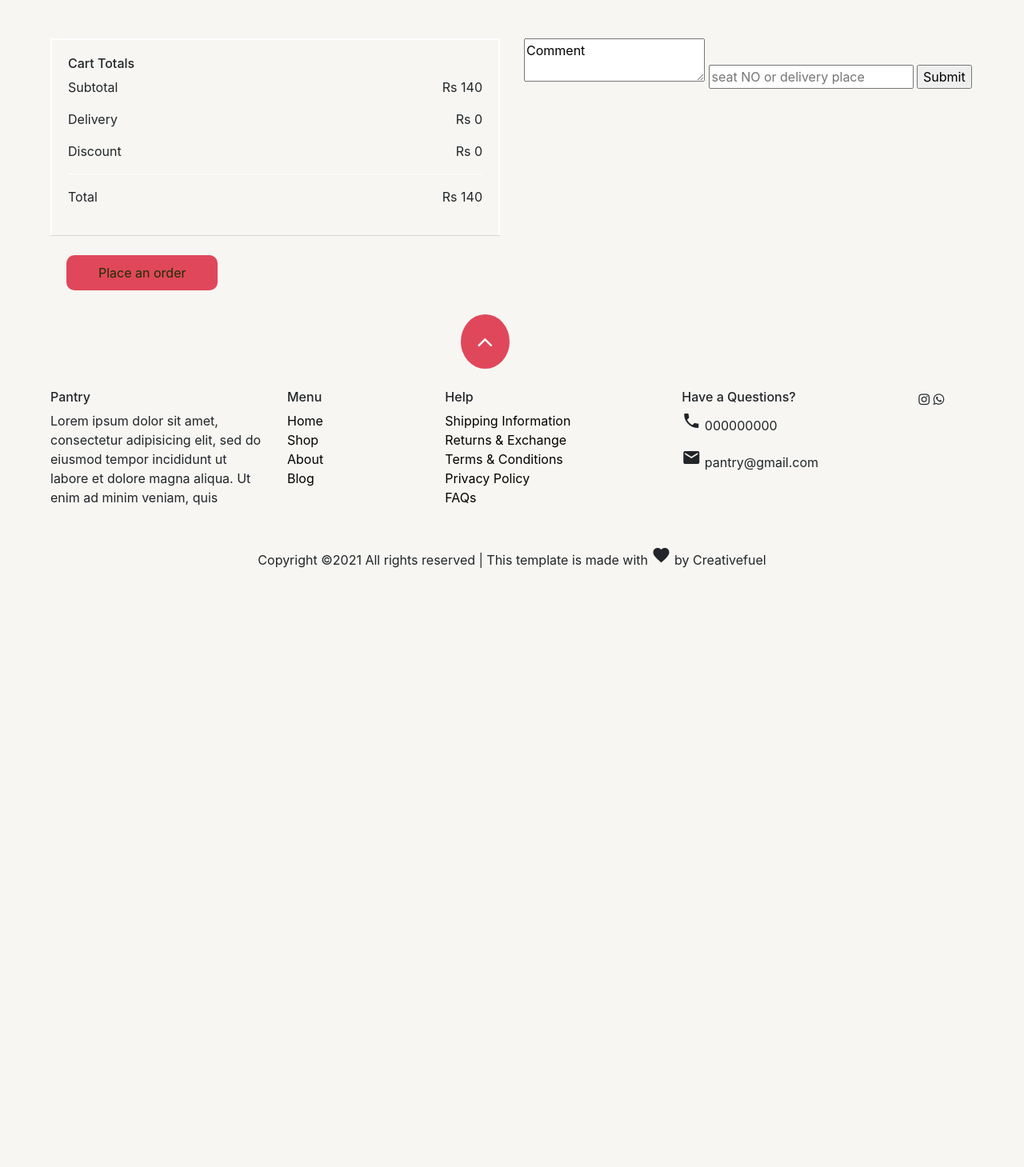
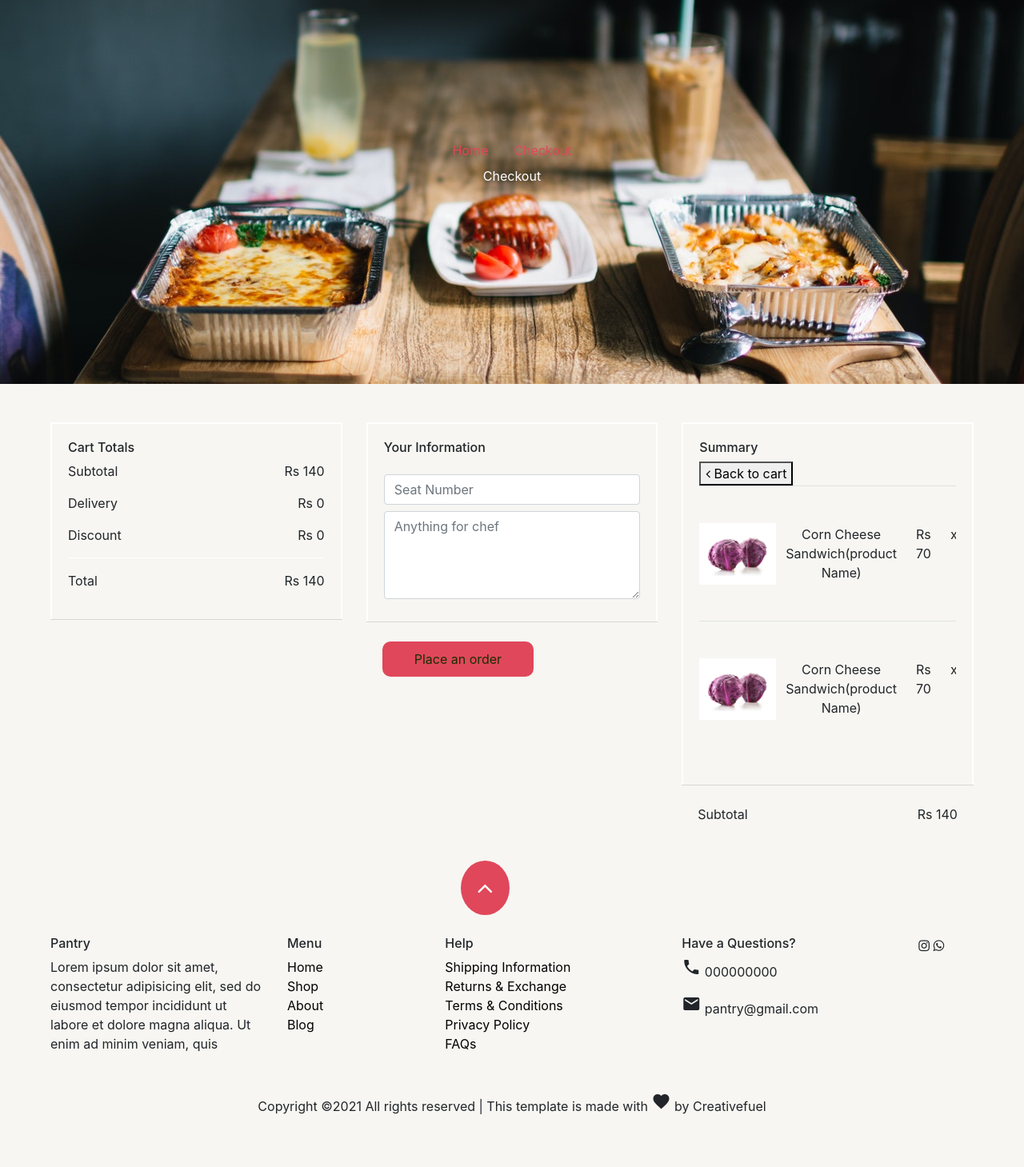
Before and after one commit to suyash143/pantry, a Django app: page /checkout in a window 1280 px wide. Shown: the part 72-1531 px from the top of the page at 80% size. Before the commit the page ends 782 px from the top, so only its background shows below. Run offline with Django 3.2, Linux system fonts and the light colour scheme; a user stored in the database is signed in; data comes from the database, SQL or seed files in the repository; some libraries are stand-ins or nearby versions.

Commit message:
Update checkout.html

```diff
--- a/dashboard/templates/checkout.html
+++ b/dashboard/templates/checkout.html
@@ -3,14 +3,31 @@
 {% load static %}
 {% block content %}
 
-    <div class="row">
-		<div class="col-lg-6">
+    <!-- banner_1 -->
+  <div class="banner_6 mainsec">
+    <div class="container-fluid">
+      <div class="row text-center">
+        <div class="col-md-12">
+          <ul class="nav d-flex justify-content-center">
+            <li class="nav-item">
+              <a class="nav-link" href="#">Home</a>
+            </li>
+            <li class="nav-item">
+              <a class="nav-link" href="#">Checkout</a>
+            </li>
+          </ul>
+          <p>Checkout</p>
         </div>
+      </div>
     </div>
- <section class="px-5 py-5">
+  </div>
+
+
+
+  <section class="px-5 py-5">
     <div class="container-fluid">
       <div class="row">
-        <div class="col-md-6">
+        <div class="col-md-4">
           <div>
             <div class="card-body coupon border-bottom-0">
               <h6>Cart Totals</h6>
@@ -20,87 +37,67 @@
               <p>Total <span class="float-right">Rs 140</span></p>
             </div>
             <div class="card-footer bg-transparent pt-4">
+            </div>
+          </div>
+        </div>
+        <div class="col-md-4">
+          <div>
+            <div class="card-body coupon border-bottom-0">
+              <h6>Your Information</h6>
+              <form class="pt-3">
+                <div class="input-group mb-2">
+                  <input type="text" class="form-control" placeholder="Seat Number">
+                </div>
+                <div class="input-group mb-2">
+                  <textarea class="form-control" rows="4" placeholder="Anything for chef"></textarea>
+                </div>
+              </form>
+            </div>
+            <div class="card-footer bg-transparent pt-4">
               <button type="submit" class="couponbtn">Place an order</button>
             </div>
           </div>
         </div>
-          <div class="col-lg-6">
-              <form method="POST" id="form">
-                  {% csrf_token %}
+        <div class="col-md-4">
+          <div>
+            <div class="card-body coupon border-bottom-0">
+              <h6>Summary</h6>
+              <a href=""><button type="submit" class="back_cart"><i class="fa fa-angle-left"></i> Back to cart</button></a>
+              <div class="table-responsive text-center cart">
+                <table class="table">
 
-                      <textarea name="comment">Comment</textarea>
-                  <input type="text" name="seat" placeholder='seat NO or delivery place'>
-                  <input type="submit" >
+                  <tbody>
+                    <tr>
+                      <td style="background-image: url('images/product.jpg');background-repeat: no-repeat;background-position: center;background-size: contain;" colspan="2" class="p-5"></td>
+                      <td class="py-5">
+                        <p class="py-0 my-0">Corn Cheese Sandwich(product Name)</p>
+                      </td>
+                      <td class="py-5">Rs 70</td>
+                      <td class="py-5">
+                        <p>x2</p>
+                      </td>
+                    </tr>
+                    <tr>
+                      <td style="background-image: url('images/product.jpg');background-repeat: no-repeat;background-position: center;background-size: contain;" colspan="2" class="p-5"></td>
+                      <td class="py-5">
+                        <p class="py-0 my-0">Corn Cheese Sandwich(product Name)</p>
+                      </td>
+                      <td class="py-5">Rs 70</td>
+                      <td class="py-5">
+                        <p>x2</p>
+                      </td>
+                    </tr>
+                  </tbody>
+                </table>
+              </div>
 
-              </form>
+            </div>
+            <div class="card-footer bg-transparent pt-4">
+              <p>Subtotal <span class="float-right">Rs 140</span></p>
+            </div>
+          </div>
         </div>
       </div>
     </div>
   </section>
-    <script >
-    var total = '{{order.get_cart_total}}'
-    {#var form = document.getElementById('form')#}
-	{#	form.addEventListener('submit', function(e){#}
-	{#    	e.preventDefault()#}
-	{#    	console.log('Form Submitted...')#}
-	{#    	document.getElementById('form-button').classList.add("hidden");#}
-	{#    	document.getElementById('payment-info').classList.remove("hidden");#}
-	{#    })#}
-	{#	/*#}
-	{#    document.getElementById('make-payment').addEventListener('click', function(e){#}
-    {##}
-	{#    })#}
-	{#	*/#}
-    {#function submitFormData(){#}
-	{#    	console.log('Payment button clicked')#}
-    {##}
-	{#    	var userFormData = {#}
-	{#			'name':null,#}
-	{#			'email':null,#}
-	{#			'total':total,#}
-	{#		}#}
-    {##}
-	{#		var shippingInfo = {#}
-	{#			'address':null,#}
-	{#			'city':null,#}
-	{#			'state':null,#}
-	{#			'zipcode':null,#}
-	{#		}#}
-    {##}
-	{#		if (shipping != 'False'){#}
-	{#    		shippingInfo.address = form.address.value#}
-	{#	    	shippingInfo.city = form.city.value#}
-	{#	    	shippingInfo.state = form.state.value#}
-	{#	    	shippingInfo.zipcode = form.zipcode.value#}
-	{#    	}#}
-    {##}
-	{#    	if (user == 'AnonymousUser'){#}
-	{#    		userFormData.name = form.name.value#}
-	{#    		userFormData.email = form.email.value#}
-	{#    	}#}
-    {##}
-	{#    	console.log('Shipping Info:', shippingInfo)#}
-	{#    	console.log('User Info:', userFormData)#}
-    {##}
-	{#    	var url = "/checkout/"#}
-	{#    	fetch(url, {#}
-	{#    		method:'POST',#}
-	{#    		headers:{#}
-	{#    			'Content-Type':'application/json',#}
-	{#    			'X-CSRFToken':csrftoken,#}
-	{#    		},#}
-	{#    		body:JSON.stringify({'form':userFormData, 'shipping':shippingInfo}),#}
-    {##}
-	{#    	})#}
-	{#    	.then((response) => response.json())#}
-	{#    	.then((data) => {#}
-	{#			  console.log('Success:', data);#}
-	{#			  alert('Transaction completed');#}
-	{#			  cart={}#}
-	{#			  document.cookie='cart='+JSON.stringify(cart)+';domain=;path=/'#}
-	{#			  window.location.href = "{% url 'index' %}"#}
-    {##}
-	{#			})#}
-	{#    }#}
-    </script>
 {% endblock content %}
```
